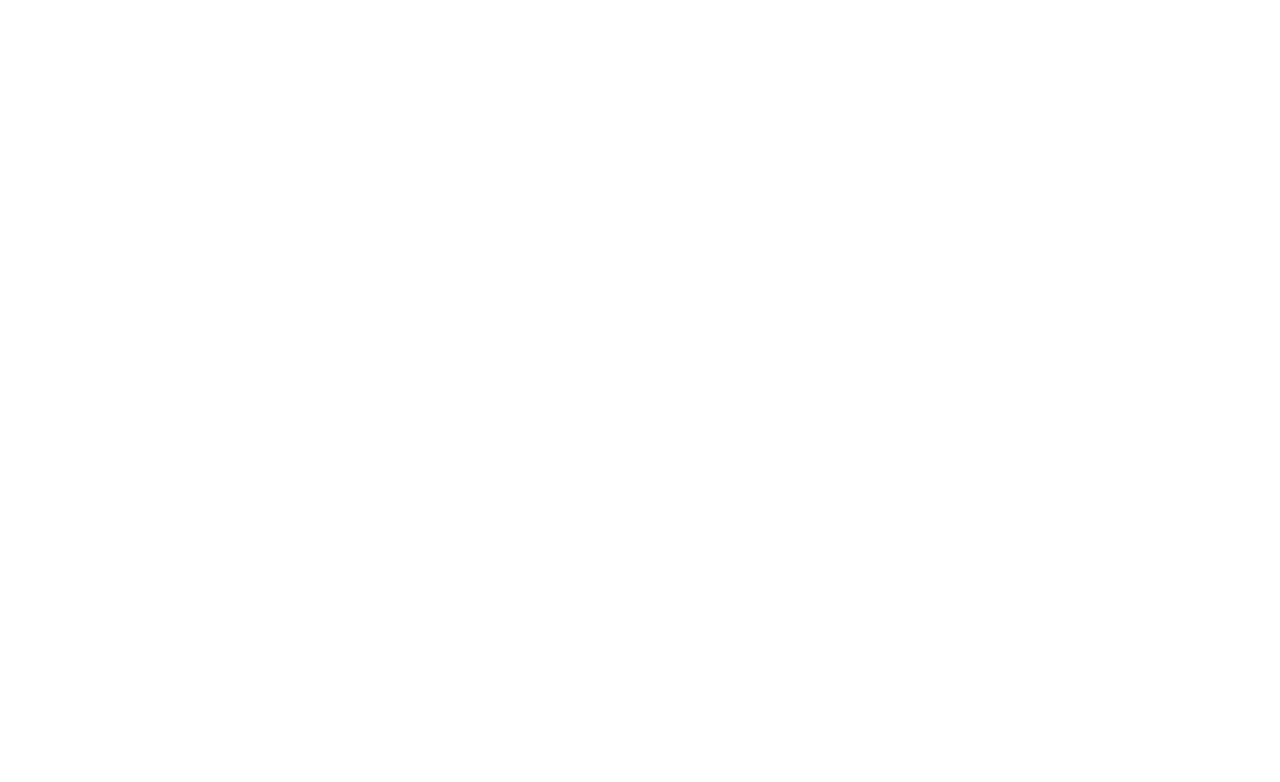
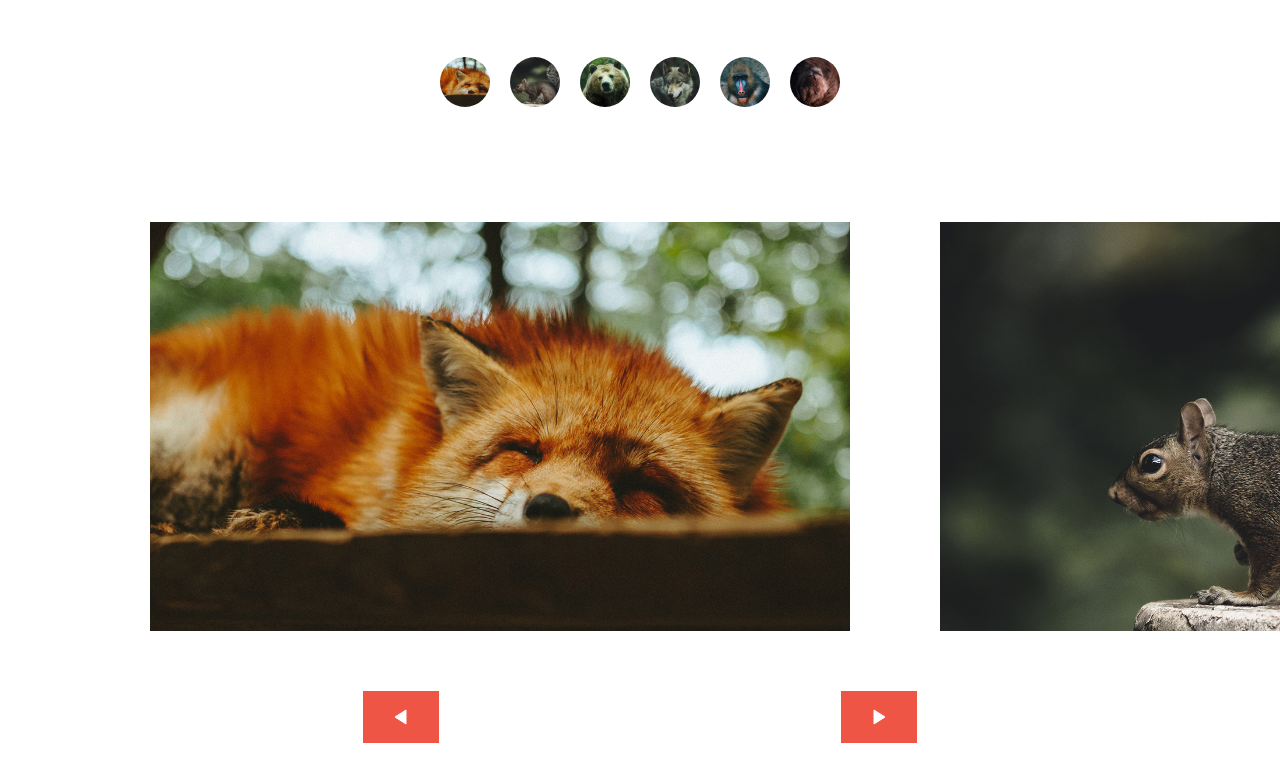
Before and after one commit to RafaelSilvaScrippter/Slider-Js, a website: page index.html in a window 1280 px wide. Drawn offline with Linux system fonts and the light colour scheme.

Commit message:
HTML E CSS FEITO

```diff
--- a/index.html
+++ b/index.html
@@ -3,12 +3,37 @@
 
 <head>
   <meta charset="UTF-8">
+  <link rel="stylesheet" href="style.css">
   <meta name="viewport" content="width=device-width, initial-scale=1.0">
   <title>Slider</title>
 </head>
 
 <body>
-
+  <nav class="navegacao-thumb">
+    <ul>
+      <li data-lista-navegacao><img src="./img/foto1-thumb.jpg" alt="Foto de uma raposa"></li>
+      <li data-lista-navegacao><img src="./img/foto2-thumb.jpg" alt="Foto de um esquilo"></li>
+      <li data-lista-navegacao><img src="./img/foto3-thumb.jpg" alt="Foto de um urso"></li>
+      <li data-lista-navegacao><img src="./img/foto4-thumb.jpg" alt="Foto de um lobo"></li>
+      <li data-lista-navegacao><img src="./img/foto5-thumb.jpg" alt="Foto de um macaco"></li>
+      <li data-lista-navegacao><img src="./img/foto6-thumb.jpg" alt="Foto de um leao"></li>
+    </ul>
+  </nav>
+  <div data-container-pai class="container-div">
+    <ul data-container-ul-lista class="navegacao-container">
+      <li><img data-img src="./img/foto1.jpg" alt="Raposa"></li>
+      <li><img src="./img/foto2.jpg" alt="esquilo"></li>
+      <li><img src="./img/foto3.jpg" alt="urso"></li>
+      <li><img src="./img/foto4.jpg" alt="Lobo"></li>
+      <li><img src="./img/foto5.jpg" alt="Macao"></li>
+      <li><img src="./img/foto6.jpg" alt="Leao"></li>
+    </ul>
+    <div class="botao-navegacao">
+      <button data-anterior><img src="./img/arrow.svg" alt=""></button>
+      <button data-proximo><img src="./img/arrow.svg" alt=""></button>
+    </div>
+  </div>
+  <script type="module" src="./script.js"></script>
 </body>
 
 </html>
--- a/script.js
+++ b/script.js
@@ -0,0 +1,10 @@
+import Slider from "./slider.js";
+
+const sliderInit = new Slider(
+  "[data-lista-navegacao]",
+  "[data-container-pai]",
+  "[data-container-ul-lista]",
+  "[data-anterior]",
+  "[data-proximo]"
+);
+sliderInit.init();
--- /dev/null
+++ b/slider.js
@@ -0,0 +1,46 @@
+class Slider {
+  constructor(
+    listaNavegacao,
+    containerPai,
+    containerUl,
+    dataProximo,
+    dataAnterior
+  ) {
+    this.listaNavegacao = document.querySelectorAll(listaNavegacao);
+    this.containerPai = document.querySelector(containerPai);
+    this.containerUl = document.querySelector(containerUl);
+    this.dataProximo = document.querySelector(dataProximo);
+    this.dataAnterior = document.querySelector(dataAnterior);
+    this.widthImg = document.querySelector("[data-img]");
+    this.indexClicado = 1;
+    this.innerWidthImg = this.widthImg.clientWidth;
+    this.proximo = this.proximo.bind(this);
+  }
+
+  moverSlider() {
+    console.dir(this.widthImg);
+    this.containerUl.style.transform = `translateX(-${
+      this.innerWidthImg * this.indexClicado + 220
+    }px)`;
+  }
+
+  anterior() {}
+
+  proximo() {
+    if (this.indexClicado < this.listaNavegacao.length - 1) {
+      this.indexClicado += 1;
+      this.moverSlider();
+    }
+  }
+
+  botaoClick() {
+    this.dataProximo.addEventListener("click", this.proximo);
+    this.dataAnterior.addEventListener("click", this.anterior());
+  }
+
+  init() {
+    this.botaoClick();
+  }
+}
+
+export default Slider;
--- a/style.css
+++ b/style.css
@@ -0,0 +1,65 @@
+* {
+  list-style: none;
+  text-decoration: none;
+  padding: 0px;
+  margin: 0px;
+}
+img {
+  max-width: 100%;
+  display: block;
+}
+
+body {
+  height: 100vh;
+  display: grid;
+  align-items: center;
+}
+
+.navegacao-thumb ul {
+  display: flex;
+  justify-content: center;
+  align-items: center;
+  gap: 20px;
+}
+
+.navegacao-thumb ul li img {
+  width: 50px;
+  height: 50px;
+  border-radius: 50%;
+}
+
+.container-div {
+  overflow: hidden;
+}
+
+.navegacao-container {
+  display: flex;
+  gap: 90px;
+}
+
+.navegacao-container {
+  margin-left: 150px;
+}
+
+.navegacao-container li img {
+  width: 700px;
+  max-width: 700px;
+}
+
+.botao-navegacao {
+  display: flex;
+  align-items: center;
+  justify-content: space-evenly;
+  gap: 40px;
+}
+
+.botao-navegacao button:first-child {
+  rotate: 180deg;
+}
+
+.botao-navegacao button {
+  padding: 18px 32px;
+  background-color: #e54;
+  border: none;
+  margin-top: 60px;
+}
```
Also changed, not shown: package.json (added, +20 -0 lines).
